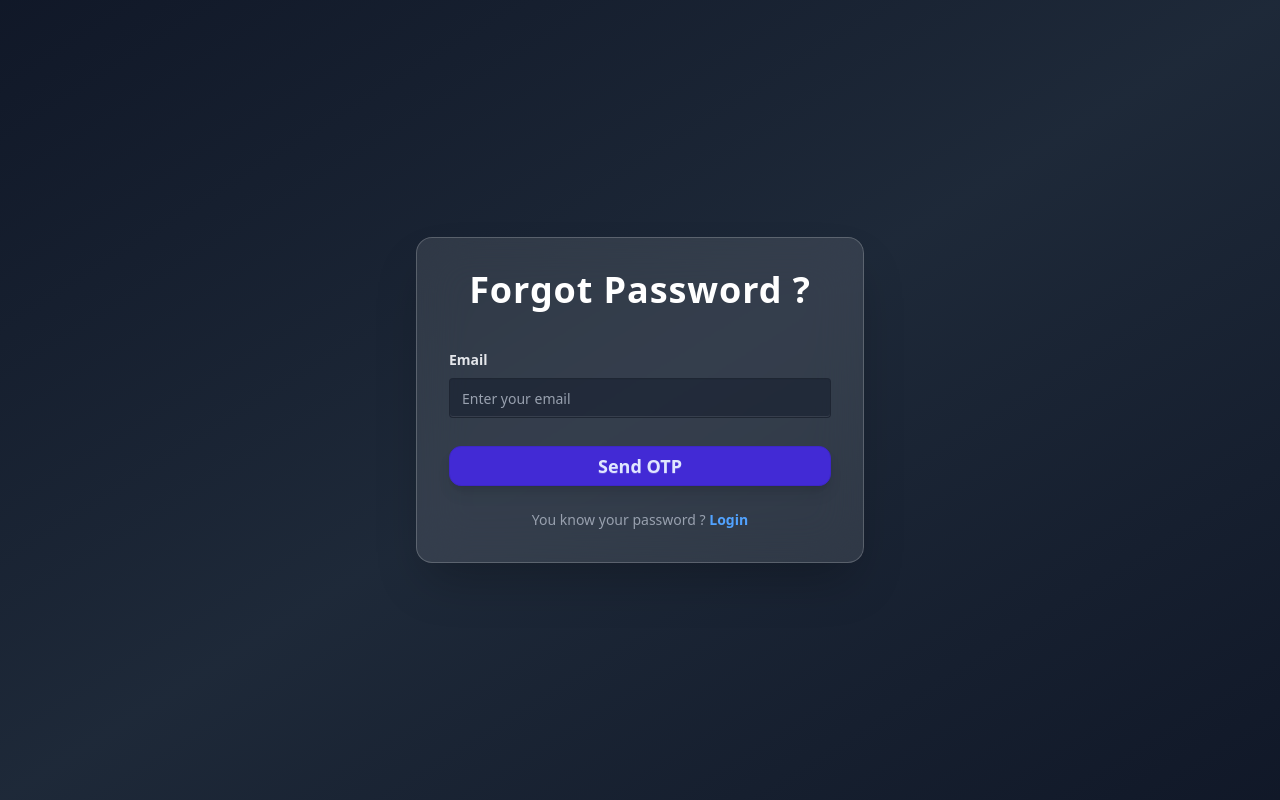
After one commit to Sushant7-codes/FINAL_RETAIL_POS, a Django app: page /accounts/forgot-password/ in a window 1280 px wide. The commit adds this page. Run offline with Django 5.2, Linux system fonts and the light colour scheme; some libraries are stand-ins or nearby versions.

Commit message:
forgot password setup

```diff
--- /dev/null
+++ b/accounts/templates/accounts/forgot-password.html
@@ -0,0 +1,57 @@
+{% extends 'base.html' %}
+{% load widget_tweaks %}
+
+{% block sidebar %}
+{% endblock %}
+
+{% block header %}
+{% endblock header %}
+
+{% block content %}
+<div class="w-full min-h-screen flex items-center justify-center bg-gradient-to-br from-gray-900 via-gray-800 to-gray-900 p-6">
+
+    <div class="toast toast-end toast-top">
+    {% for message in messages %}
+    <div class="alert alert-error alert-soft shadow-lg">
+        <span>{{ message }}</span>
+    </div>
+    {% endfor %}
+    </div>
+
+
+    <!-- Login Card -->
+    <form method="post"
+          class="w-full max-w-md bg-white/10 backdrop-blur-xl border border-white/20 rounded-2xl shadow-2xl p-8 flex flex-col gap-6 animate-fade-in"
+          style="height: fit-content;">
+        {% csrf_token %}
+
+        <!-- Title -->
+        <h1 class="text-4xl font-extrabold text-center text-white tracking-wide mb-2">Forgot Password ?</h1>
+
+        <!-- Email Field -->
+        <div class="space-y-5">
+            <fieldset class="fieldset">
+                <legend class="fieldset-legend text-sm font-semibold text-gray-200">Email</legend>
+                <div class="w-full">
+                    <input type="email" name="email" required
+                           class="input input-bordered w-full bg-gray-900/50 text-white placeholder-gray-400"
+                           placeholder="Enter your email">
+                </div>
+            </fieldset>
+        </div>
+
+        <!-- Submit -->
+        <button type="submit"
+                class="btn btn-primary w-full py-3 text-lg font-semibold rounded-xl shadow-lg hover:scale-105 transition-transform">
+            Send OTP
+        </button>
+
+        <!-- Login link -->
+        <p class="text-center text-gray-400 text-sm ">
+            You know your password ?
+            <a href="{% url 'accounts:retail_admin_login' %}"
+               class="text-blue-400 font-semibold hover:underline">Login</a>
+        </p>
+    </form>
+</div>
+{% endblock %}
--- a/accounts/templates/accounts/login.html
+++ b/accounts/templates/accounts/login.html
@@ -56,6 +56,12 @@
             <a href="{% url 'accounts:retail_admin_register' %}"
                class="text-blue-400 font-semibold hover:underline">Register</a>
         </p>
+
+        <p class="text-center text-gray-400 text-sm mt-0">
+            Forgot Password ?
+            <a href="{% url 'accounts:forgot_password' %}"
+               class="text-blue-400 font-semibold hover:underline">Reset</a>
+        </p>
     </form>
 </div>
 {% endblock %}
--- a/accounts/urls.py
+++ b/accounts/urls.py
@@ -7,4 +7,9 @@ urlpatterns = [
     path("register/", views.retail_admin_register, name="retail_admin_register"),
     path("login/", views.retail_admin_login, name="retail_admin_login"),
     path("logout/", views.logout_view, name="logout_view"),
+
+    path("forgot-password/", views.forgot_password, name="forgot_password"),
+    path("otp-confirmation/", views.otp_confirmation, name="otp_confirmation"),
+    path("set-new-password/<int:user_id>/",
+         views.set_new_password, name="set_new_password"),
 ]
--- a/accounts/views.py
+++ b/accounts/views.py
@@ -2,6 +2,9 @@ from django.shortcuts import render, redirect
 from .forms import RetailAdminRegisterForm, RetailAdminLoginForm
 from django.contrib.auth import login, authenticate, logout
 from django.contrib import messages
+from .utils import is_email_valid, forgot_password_email
+from .models import OTP, CustomUser
+from django.contrib.auth.password_validation import validate_password
 
 def retail_admin_register(request):
     if request.method == "POST":
@@ -16,7 +19,6 @@ def retail_admin_register(request):
     form = RetailAdminRegisterForm()
     context = {"form": form}
     return render(request, "accounts/register.html", context)
-
 
 def retail_admin_login(request):
 
@@ -41,3 +43,70 @@ def retail_admin_login(request):
 def logout_view(request):
     logout(request)
     return redirect("accounts:retail_admin_login")
+
+def forgot_password(request):
+
+    if request.method == "POST":
+        email = request.POST.get("email")
+
+        if not is_email_valid(email):
+            messages.error(request, "Enter a valid email")
+            return redirect("accounts:forgot_password")
+
+        try:
+            forgot_password_email(email)
+        except Exception as e:
+            messages.error(request, str(e))
+            return redirect("accounts:forgot_password")
+
+        print(email,"Email sent successfully")
+
+        return redirect("accounts:otp_confirmation")
+
+    return render(request, "accounts/forgot-password.html")
+
+def otp_confirmation(request):
+
+    if request.method == "POST":
+        otp=request.POST.get("otp")
+
+        user_id = OTP.check_otp(otp)
+        if user_id is None:
+            messages.error(request, "Invalid OTP,try again")
+            return redirect("accounts:otp_confirmation")
+
+        return redirect("accounts:set_new_password", user_id=user_id)
+
+    return render(request, "accounts/otp-confirmation.html")
+
+def set_new_password(request, user_id=None):
+
+    if request.method == "POST":
+        password1=request.POST.get("password1")
+        password2=request.POST.get("password2")
+
+        if password1 != password2:
+            messages.error(request, "Passwords do not match")
+            return redirect("accounts:set_new_password")
+
+        try:
+            validate_password(password1)
+        except Exception as e:
+            for error in list(e):
+                messages.error(request, str(error))
+            return redirect("accounts:set_new_password")
+
+        else:
+            if user_id is not None:
+                user=CustomUser.objects.filter(id=user_id).first()
+
+                if user is None:
+                    messages.error(request, "User does not exist")
+                    return redirect("accounts:set_new_password")
+
+            user.set_password(password1)
+            user.save()
+            messages.success(request, "Password changed successfully")
+            return redirect("accounts:retail_admin_login")
+
+    return render(request, "accounts/new-password.html")
--- a/theme/static/css/dist/styles.css
+++ b/theme/static/css/dist/styles.css
@@ -59,7 +59,6 @@
     --spacing: 0.25rem;
     --container-md: 28rem;
     --container-lg: 32rem;
-    --container-7xl: 80rem;
     --text-sm: 0.875rem;
     --text-sm--line-height: calc(1.25 / 0.875);
     --text-lg: 1.125rem;
@@ -82,7 +81,6 @@
     --radius-xl: 0.75rem;
     --radius-2xl: 1rem;
     --animate-pulse: pulse 2s cubic-bezier(0.4, 0, 0.6, 1) infinite;
-    --blur-lg: 16px;
     --blur-xl: 24px;
     --default-transition-duration: 150ms;
     --default-transition-timing-function: cubic-bezier(0.4, 0, 0.2, 1);
```
Also changed, not shown: other parts of theme/static/css/dist/styles.css (+3 -76 lines), accounts/admin.py (+6 -1 lines), accounts/models.py (+41 -0 lines), accounts/templates/accounts/new-password.html (added, +59 -0 lines), accounts/templates/accounts/otp-confirmation.html (added, +57 -0 lines), accounts/utils.py (added, +30 -0 lines), project/settings.py (+12 -0 lines), accounts/migrations/0002_otp.py (added), accounts/migrations/0003_otp_user.py (added), db.sqlite3, media/profile_pics/savage_revenge_moments.png (added), media/profile_pics/savage_revenge_moments_330QQmi.png (added).
